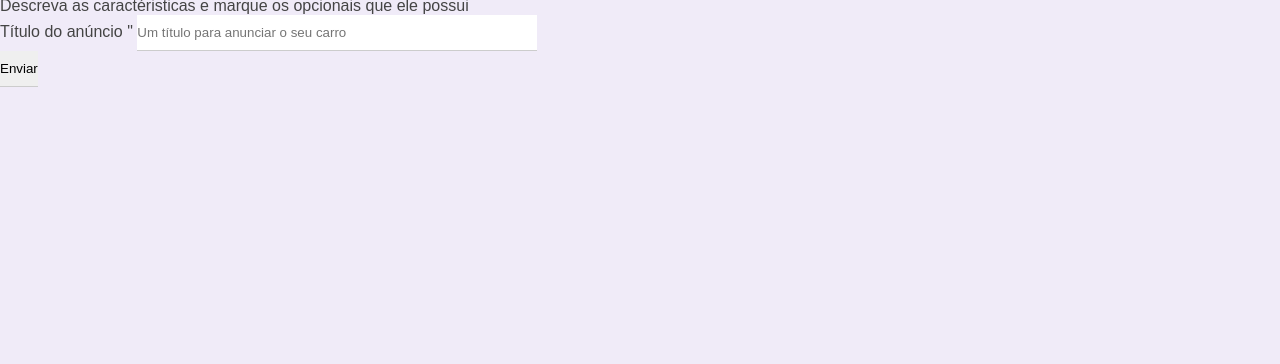
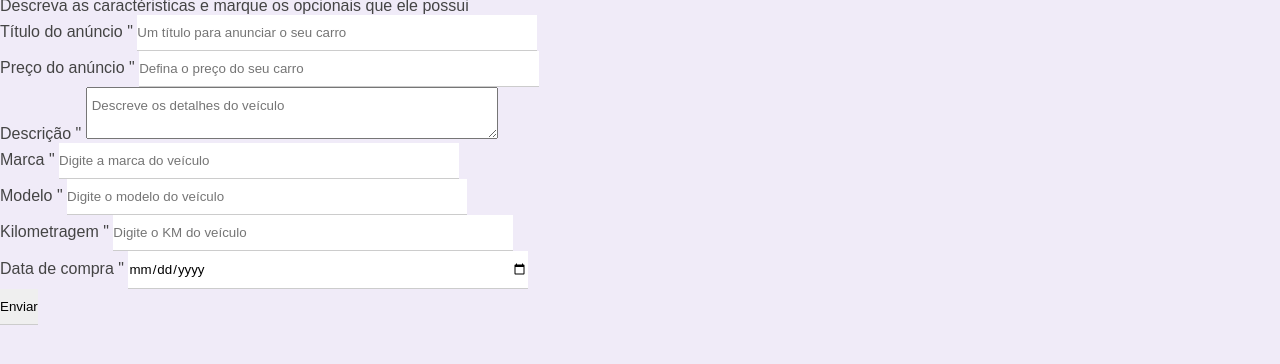
Before and after one commit to samueljdev/Projeto-Formulario, a plain HTML site: page index.html in a window 1280 px wide. Shown: the part 258-622 px from the top of the page. Drawn offline with Linux system fonts and the light colour scheme.

Commit message:
Continuando o form

```diff
--- a/index.html
+++ b/index.html
@@ -25,6 +25,35 @@
                 <input type="text" name="title" id="title" class="block"
                     placeholder="Um título para anunciar o seu carro" minlength="1" maxlength="30" required />
             </div>
+            <div class="box-input">
+                <label for="preco"> Preço do anúncio <span class="required-field">"</span> </label>
+                <input type="number" name="preco" id="preco" class="block" placeholder="Defina o preço do seu carro"
+                    required />
+            </div>
+            <div class="box-input">
+                <label for="description"> Descrição <span class="required-field">"</span> </label>
+                <textarea name="description" id="description" class="block"
+                    placeholder="Descreve os detalhes do veículo"></textarea>
+            </div>
+            <div class="box-input">
+                <label for="brand"> Marca <span class="required-field">"</span> </label>
+                <input type="text" name="brand" id="brand" class="block" placeholder="Digite a marca do veículo"
+                    required />
+            </div>
+            <div class="box-input">
+                <label for="model"> Modelo <span class="required-field">"</span> </label>
+                <input type="text" name="model" id="model" class="block" placeholder="Digite o modelo do veículo"
+                    required />
+            </div>
+            <div class="box-input">
+                <label for="molage"> Kilometragem <span class="required-field">"</span> </label>
+                <input type="number" name="molage" id="molage" class="block" placeholder="Digite o KM do veículo"
+                    required />
+            </div>
+            <div class="box-input">
+                <label for="date"> Data de compra <span class="required-field">"</span> </label>
+                <input type="date" name="date" id="date" class="block" required />
+            </div>
             <input type="submit" value="Enviar">
         </form>
     </div>
```
